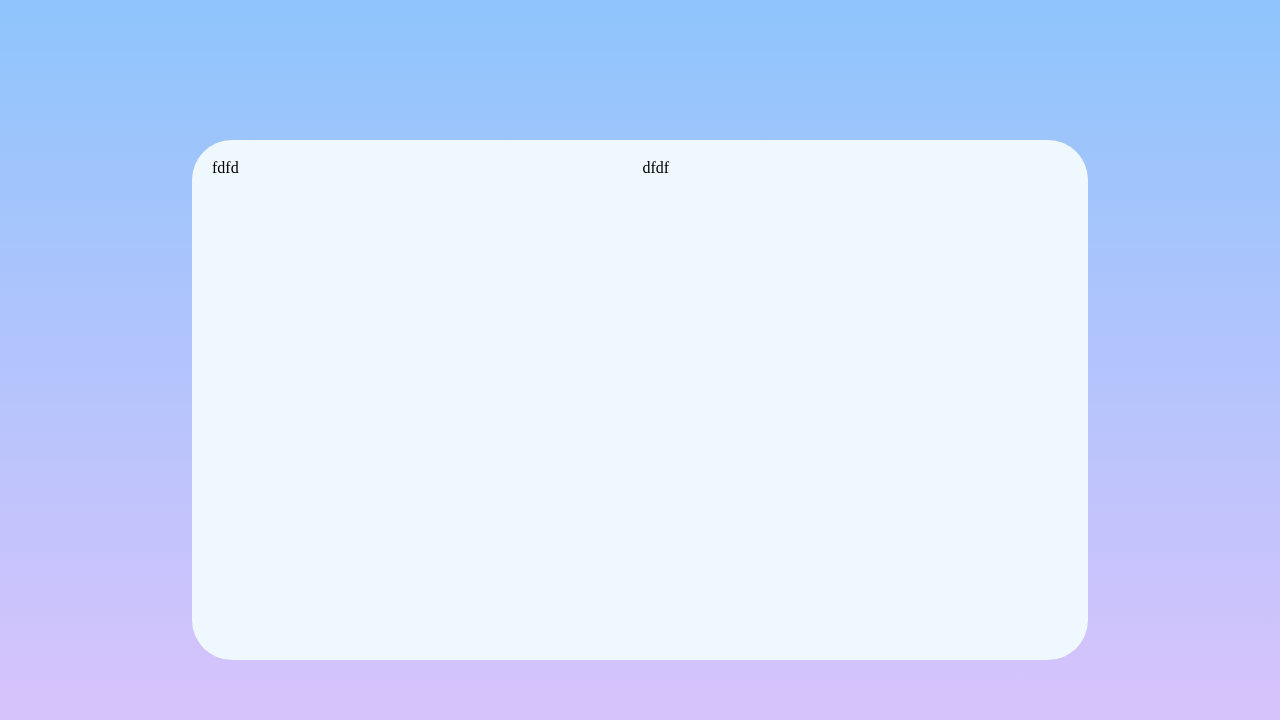
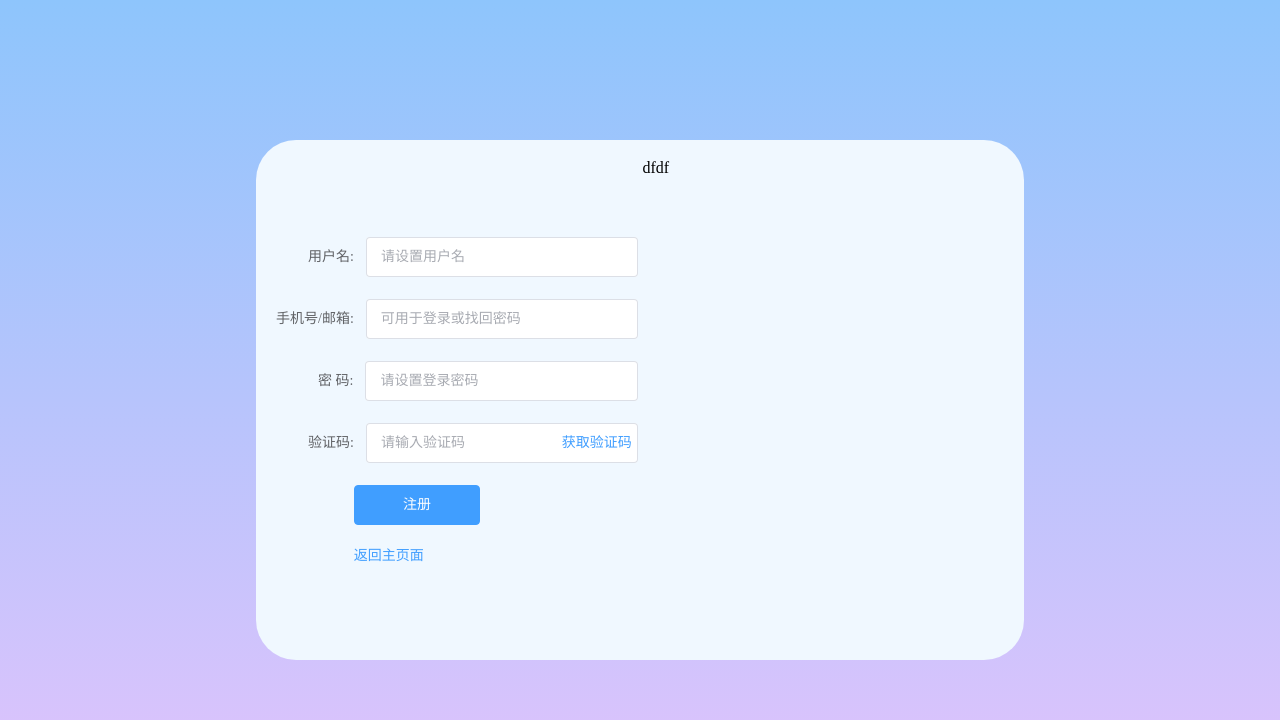
Before and after one commit to luo303/Knowledge-Visualization-System, a Vue app: page /#/register in a window 1280 px wide. Shown: the top 720 px of the page. Built offline with nearby package versions, Linux system fonts and the light colour scheme.

Commit message:
feat: 静态页面基本开发完，等一张背景图和后端接口

```diff
--- a/components.d.ts
+++ b/components.d.ts
@@ -12,6 +12,11 @@ export {}
 declare module 'vue' {
   export interface GlobalComponents {
     ElButton: typeof import('element-plus/es')['ElButton']
+    ElForm: typeof import('element-plus/es')['ElForm']
+    ElFormItem: typeof import('element-plus/es')['ElFormItem']
+    ElInput: typeof import('element-plus/es')['ElInput']
+    ElLink: typeof import('element-plus/es')['ElLink']
+    ElText: typeof import('element-plus/es')['ElText']
     RouterLink: typeof import('vue-router')['RouterLink']
     RouterView: typeof import('vue-router')['RouterView']
   }
--- a/src/views/auth/SystemRegister.vue
+++ b/src/views/auth/SystemRegister.vue
@@ -1,13 +1,158 @@
 <template>
   <div class="register">
     <div class="content">
-      <div class="content-left">fdfd</div>
+      <div class="content-left">
+        <el-form
+          style="width: 100%"
+          size="large"
+          :model="formdata"
+          :rules="rules"
+          ref="formRef"
+          :hide-required-asterisk="true"
+          label-position="right"
+          label-width="auto"
+        >
+          <el-form-item prop="username" label="用户名:">
+            <el-input
+              type="text"
+              v-model="formdata.username"
+              placeholder="请设置用户名"
+            ></el-input>
+          </el-form-item>
+          <el-form-item prop="phone" label="手机号/邮箱:">
+            <el-input
+              type="text"
+              v-model="formdata.phone"
+              placeholder="可用于登录或找回密码"
+            ></el-input>
+          </el-form-item>
+          <el-form-item prop="password" label="密 码:">
+            <el-input
+              type="password"
+              show-password
+              v-model="formdata.password"
+              placeholder="请设置登录密码"
+            ></el-input>
+          </el-form-item>
+          <el-form-item prop="test" label="验证码:" class="parent">
+            <el-input
+              type="text"
+              v-model="formdata.test"
+              placeholder="请输入验证码"
+            ></el-input>
+            <el-button
+              v-if="show"
+              size="large"
+              type="primary"
+              text
+              class="mix"
+              @click="gettest"
+              >获取验证码</el-button
+            >
+            <el-button
+              v-else
+              type="default"
+              text
+              class="mix"
+              size="large"
+              @click="gettest"
+              disabled
+              >{{ countdown }}s</el-button
+            >
+          </el-form-item>
+          <el-form-item>
+            <el-button type="primary" class="register-button" @click="register"
+              >注册</el-button
+            >
+          </el-form-item>
+          <el-link type="primary" class="back" @click="back"
+            >返回主页面</el-link
+          >
+        </el-form>
+      </div>
       <div class="content-right">dfdf</div>
     </div>
   </div>
 </template>
 
-<script lang="ts" setup></script>
+<script lang="ts" setup>
+import { ref } from 'vue'
+import { useRouter } from 'vue-router'
+const router = useRouter()
+const formdata = ref({
+  username: '',
+  password: '',
+  phone: '',
+  email: '',
+  test: ''
+})
+const phoneReg = /^1[3-9]\d{9}$/
+const emailReg =
+  /^[a-zA-Z0-9_-]+(?:\.[a-zA-Z0-9_-]+)*@(?:[a-zA-Z0-9](?:[a-zA-Z0-9-]*[a-zA-Z0-9])?\.)+[a-zA-Z0-9](?:[a-zA-Z0-9-]*[a-zA-Z0-9])?$/
+const formRef = ref()
+const rules = ref({
+  username: [
+    { required: true, message: '请输入用户名', trigger: 'blur' },
+    { min: 3, max: 10, message: '用户名必须为3到10个字符', trigger: 'blur' }
+  ],
+  password: [
+    { required: true, message: '请输入密码', trigger: 'blur' },
+    { min: 6, max: 10, message: '密码必须为6到10位', trigger: 'blur' }
+  ],
+  phone: [
+    { required: true, message: '请输入正确的电话号码或邮箱', trigger: 'blur' },
+    {
+      validator: (rule: any, value: any, cb: any) => {
+        if (phoneReg.test(value) || emailReg.test(value)) {
+          cb()
+        } else {
+          cb('请输入正确的电话号码或邮箱')
+        }
+      },
+      trigger: 'blur'
+    }
+  ],
+  test: [
+    { required: true, message: '请输入验证码', trigger: 'blur' },
+    {
+      validator: (rule: any, value: any, cb: any) => {
+        if (phoneReg.test(value) || emailReg.test(value)) {
+          cb()
+        } else {
+          cb('请输入正确的电话号码或邮箱')
+        }
+      },
+      trigger: 'blur'
+    }
+  ]
+})
+//获取验证码
+const countdown = ref(60)
+const show = ref(true)
+let timer: any = null
+const gettest = () => {
+  console.log(11)
+
+  clearInterval(timer)
+  countdown.value = 60
+  show.value = !show.value
+  timer = setInterval(() => {
+    if (countdown.value <= 0) {
+      clearInterval(timer)
+      show.value = !show.value
+      countdown.value = 60 // 重置
+    } else {
+      countdown.value--
+    }
+  }, 1000)
+}
+//返回主页面
+const back = () => {
+  router.push('/login')
+}
+//注册
+const register = () => {}
+</script>
 
 <style lang="scss" scoped>
 .register {
@@ -18,7 +163,7 @@
   align-items: center;
   background-image: $before_login_background;
   .content {
-    width: 70%;
+    width: 60%;
     height: 65vh;
     border-radius: 40px;
     background-color: aliceblue;
@@ -27,10 +172,31 @@
     gap: 5px;
     .content-left {
       flex: 1;
+      display: flex;
+      justify-content: center;
+      align-items: center;
+      .register-button {
+        width: 35%;
+        margin-left: 21.5%;
+      }
+      .back {
+        margin-left: 21.5%;
+      }
+      .parent {
+        position: relative;
+        .mix {
+          position: absolute;
+          right: 0;
+          cursor: pointer;
+        }
+      }
     }
     .content-right {
       flex: 1;
     }
   }
 }
+.el-button {
+  width: 30%;
+}
 </style>
```
